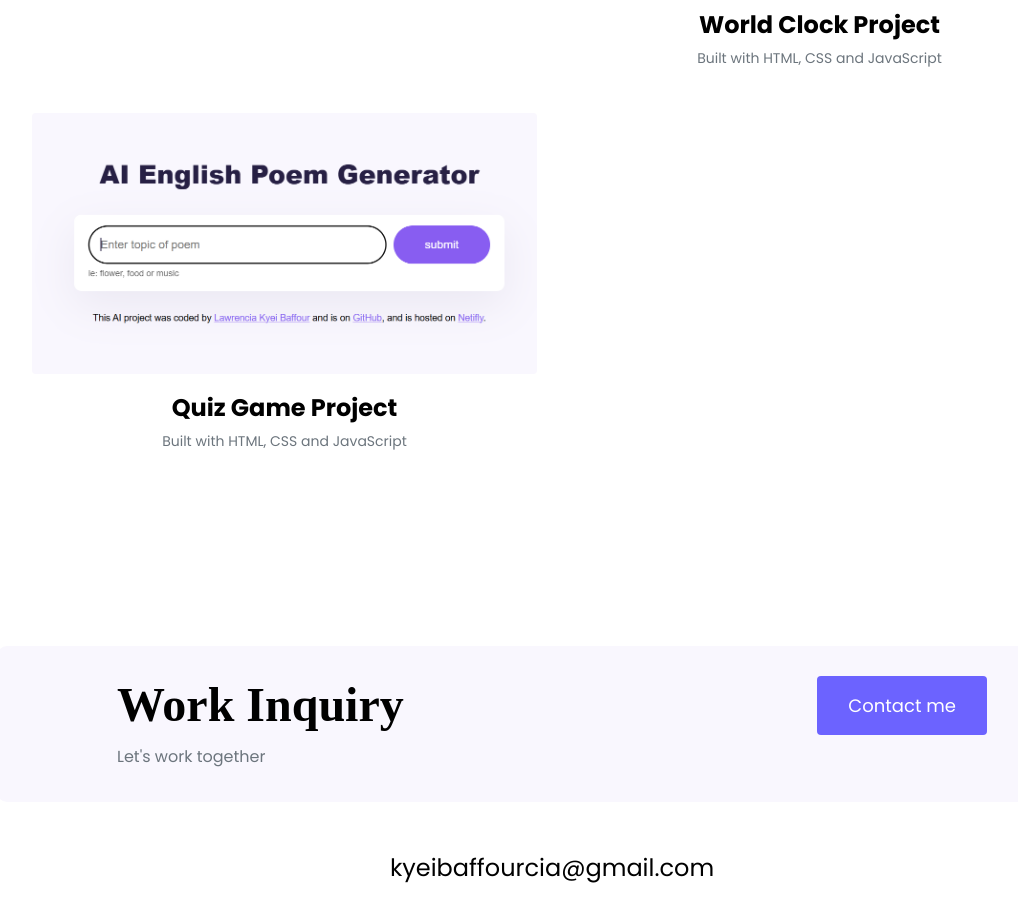
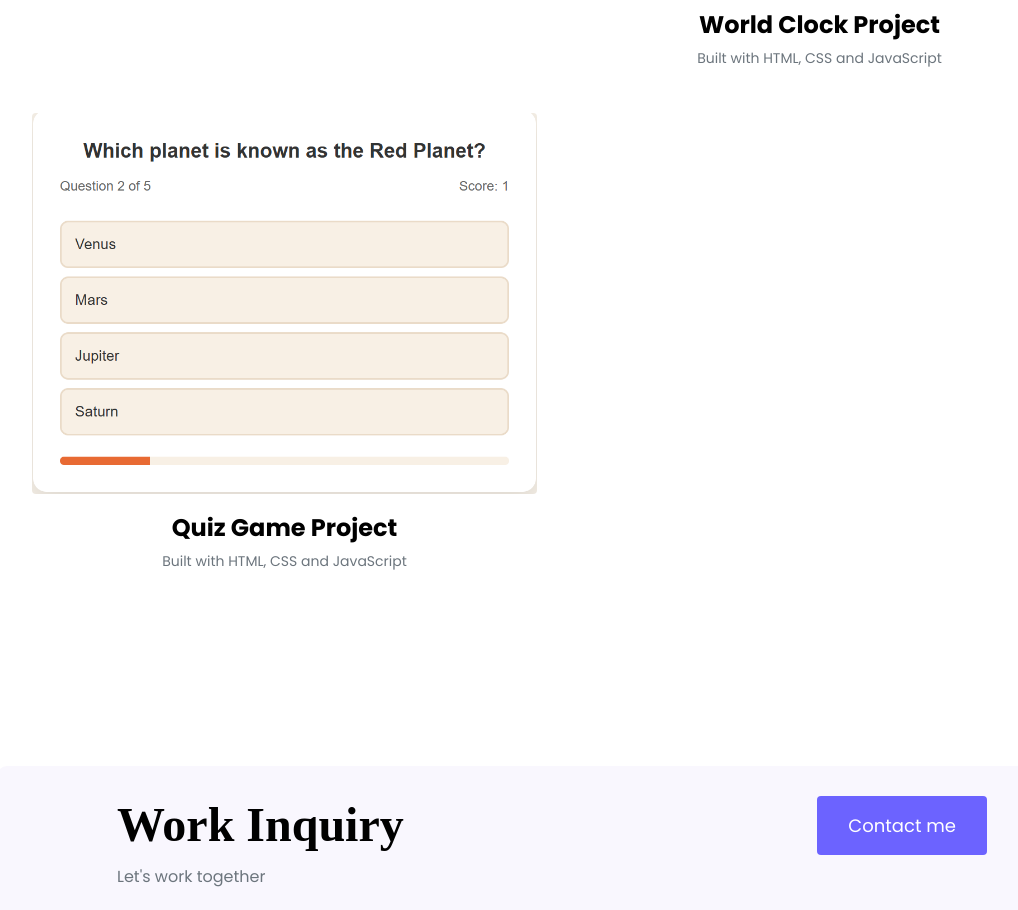
Before and after one commit to Cia-17/my-nov-portfolio, a plain HTML site: page work.html in a window 1280 px wide. Shown: the part 1264-2174 px from the top of the page, without its empty margins (88-1106 px from the left). Drawn offline with nearby package versions, Linux system fonts and the light colour scheme; a web font is replaced by a local one.

Commit message:
included quiz game image and link to website

```diff
--- a/work.html
+++ b/work.html
@@ -66,8 +66,8 @@
                 </a>
                 </div>
                 <div class="col-md-6 mb-4">
-                    <a href="https://english-poem-generator-lawrencia.netlify.app/" target="_blank" style="text-decoration: none;">
-                    <img src="images/english-poem-ai-generator-image.png" alt="simple quiz game project preview" class="img-fluid mb-3 rounded">
+                    <a href="https://first-simple-quiz-game.netlify.app/" target="_blank" style="text-decoration: none;">
+                    <img src="images/quiz-game-project-image.png" alt="simple quiz game project preview" class="img-fluid mb-3 rounded">
                   <h3 class="text-center m-0"> Quiz Game Project </h3>
                   <p class="text-center text-muted">Built with HTML, CSS and JavaScript</p>
                   </a>
```
Also changed, not shown: images/quiz-game-project-image.png (added).
